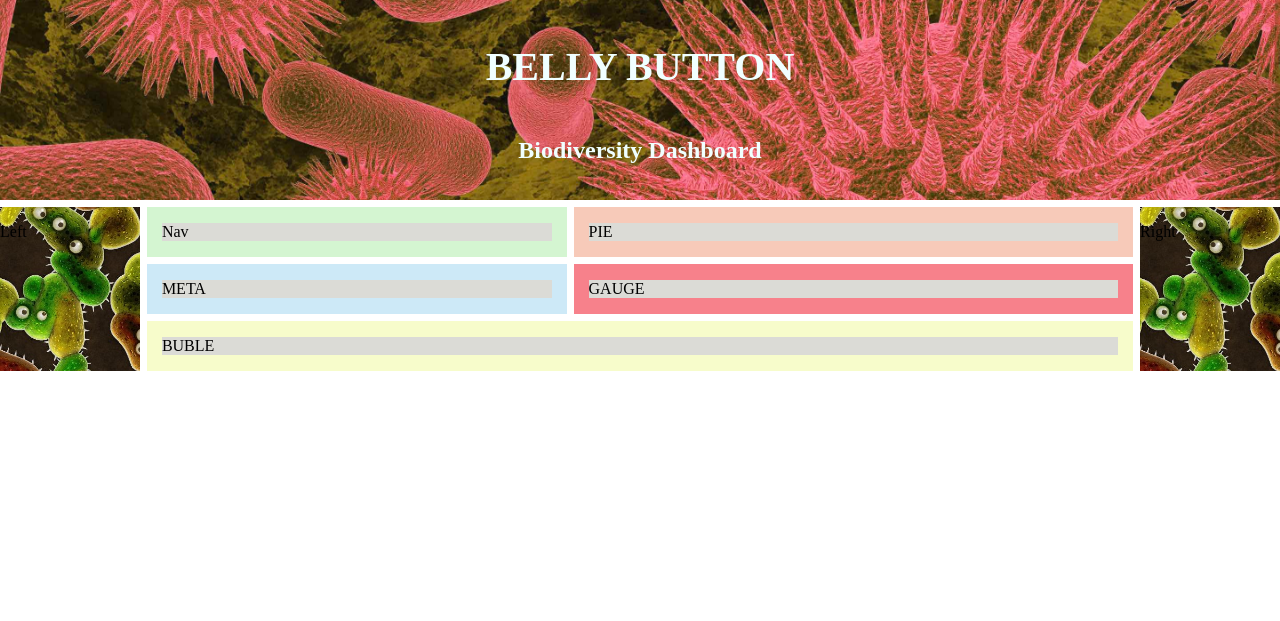
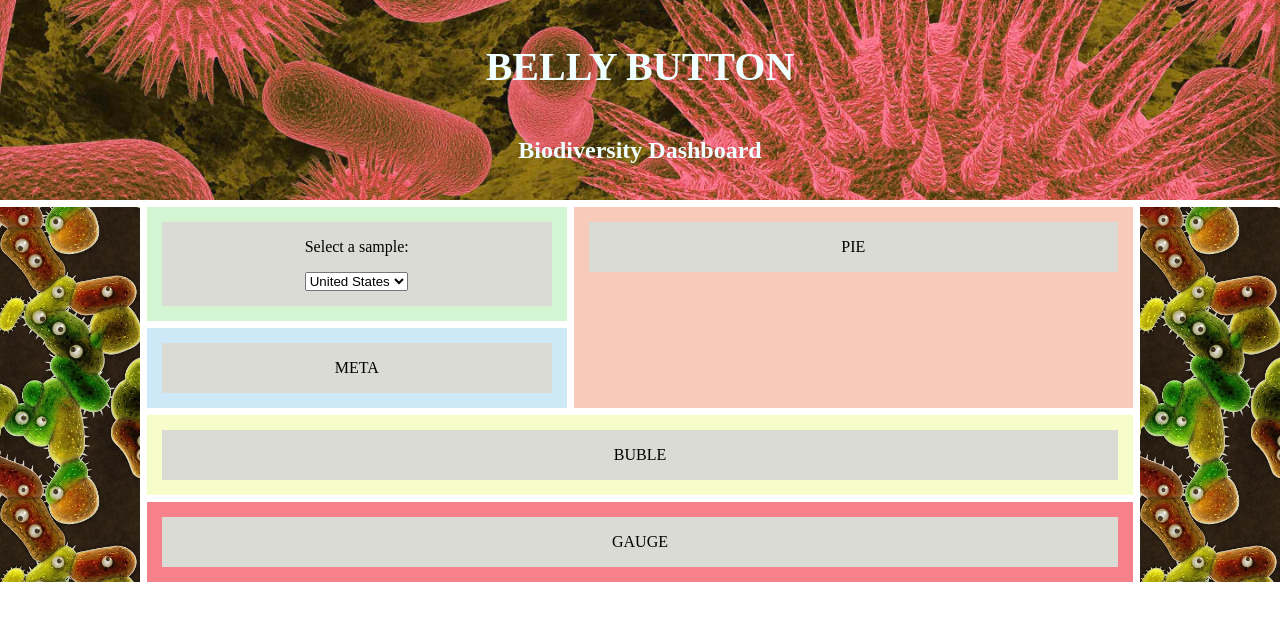
Before and after one commit to Gryazzz/Interactive_dashboard_Flask-JS, a Flask app: template templates/index.html in a window 1280 px wide. Shown: the top 621 px of the page. Run offline with Flask 2, Linux system fonts and the light colour scheme; the template is opened without the code that fills it, so the values that code supplies are empty; some libraries are stand-ins or nearby versions.

Commit message:
template in progress

```diff
--- a/static/js/app.js
+++ b/static/js/app.js
@@ -0,0 +1,7 @@
+var $names = d3.select('#names');
+var names_list='';
+
+Plotly.d3.json('/names', function(error, response) {
+    console.log(response);
+    names_list = response;
+})
--- a/static/styles/main.css
+++ b/static/styles/main.css
@@ -22,6 +22,7 @@ body {
 
 .header h1 {
     font-size: 40px;
+
 }
 
 /* SIDEBARS------------------------------------------------- */
@@ -38,9 +39,22 @@ body {
     background-size: cover;
 }
 
+/* NAVIGATION----------------------------------------- */
+
 .navigation {
     grid-area: navigation;
     background: rgb(212, 245, 209);
+}
+
+.choose {
+    display: flex;
+    flex-direction: column;
+    justify-content: center;
+    align-items: flex-start;
+}
+
+#names {
+    margin-bottom: 15px;
 }
 
 .pie {
@@ -72,8 +86,9 @@ body {
     grid-template-areas:
         'header header header header'
         'sidebar-left navigation pie sidebar-right'
-        'sidebar-left metadata gauge sidebar-right'
-        'sidebar-left bubble bubble sidebar-right';
+        'sidebar-left metadata pie sidebar-right'
+        'sidebar-left bubble bubble sidebar-right'
+        'sidebar-left gauge gauge sidebar-right';
 
     grid-gap: 7px;
 
@@ -96,6 +111,9 @@ body {
 }
 
 .container-border {
+    display: flex;
+    align-items: center;
+    justify-content: center;
     margin: 15px;
     background: rgb(219, 219, 214);
 }
--- a/templates/index.html
+++ b/templates/index.html
@@ -16,19 +16,19 @@
             <h2>Biodiversity Dashboard</h2>
 
         </div>
-        <div class="sidebar-left">
-
-                <p>Left</p>
-
-        </div>
-        <div class="sidebar-right">
-
-                <p>Right</p>
-
-        </div>
+        <div class="sidebar-left"></div>
+        <div class="sidebar-right"></div>
         <div class="navigation">
             <div class="container-border">
-                <p>Nav</p>
+                <div class="choose">
+                    <p>Select a sample:</p>
+                    <select id="names" onchange="getData(this.value)">
+                        <option value="name1">United States</option>
+                        <option value="name2">UK</option>
+                        <option value="name3">Canada</option>
+                    </select>
+
+                </div>
             </div>
         </div>
         <div class="pie">
@@ -56,6 +56,7 @@
 
 
     <script src="https://cdn.plot.ly/plotly-latest.min.js"></script>
+    <script src="https://d3js.org/d3.v4.min.js"></script>
     <script src="{{ url_for('static', filename='js/app.js') }}"></script>
 </body>
 </html>
```
